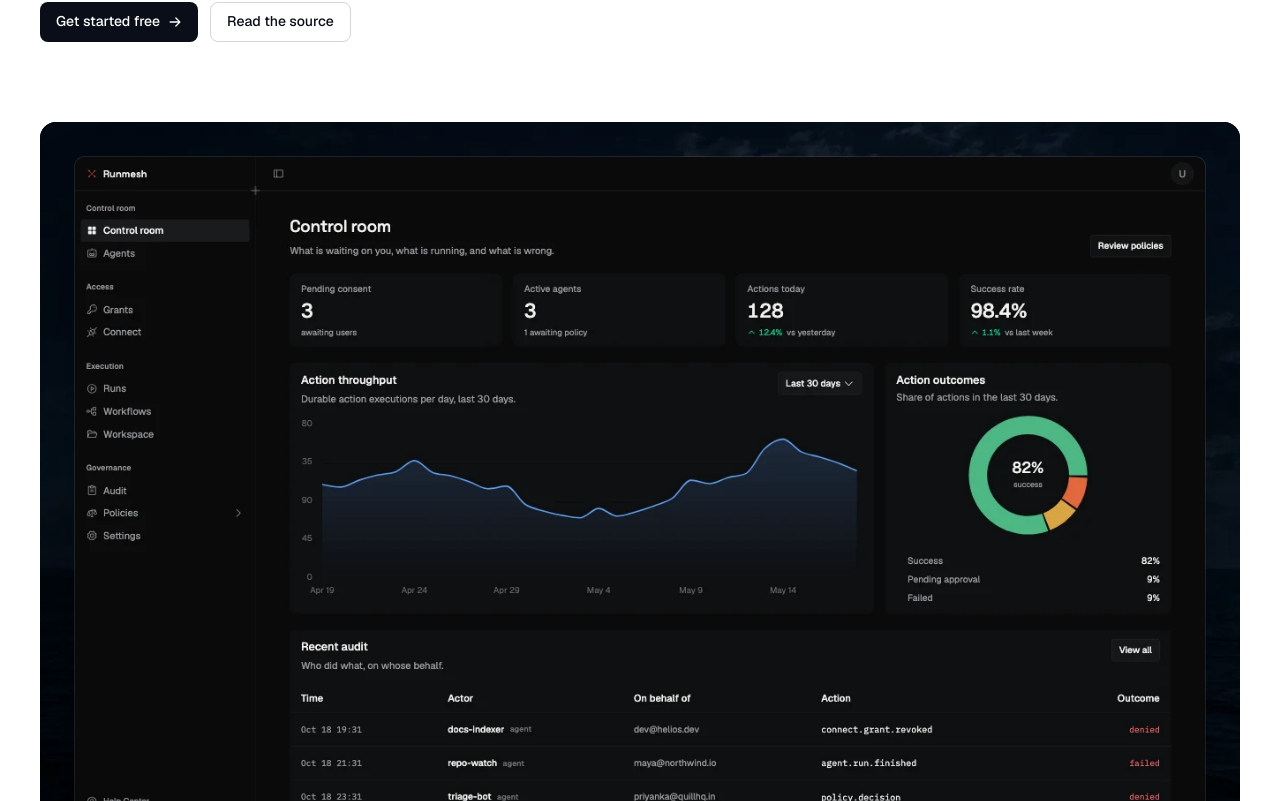
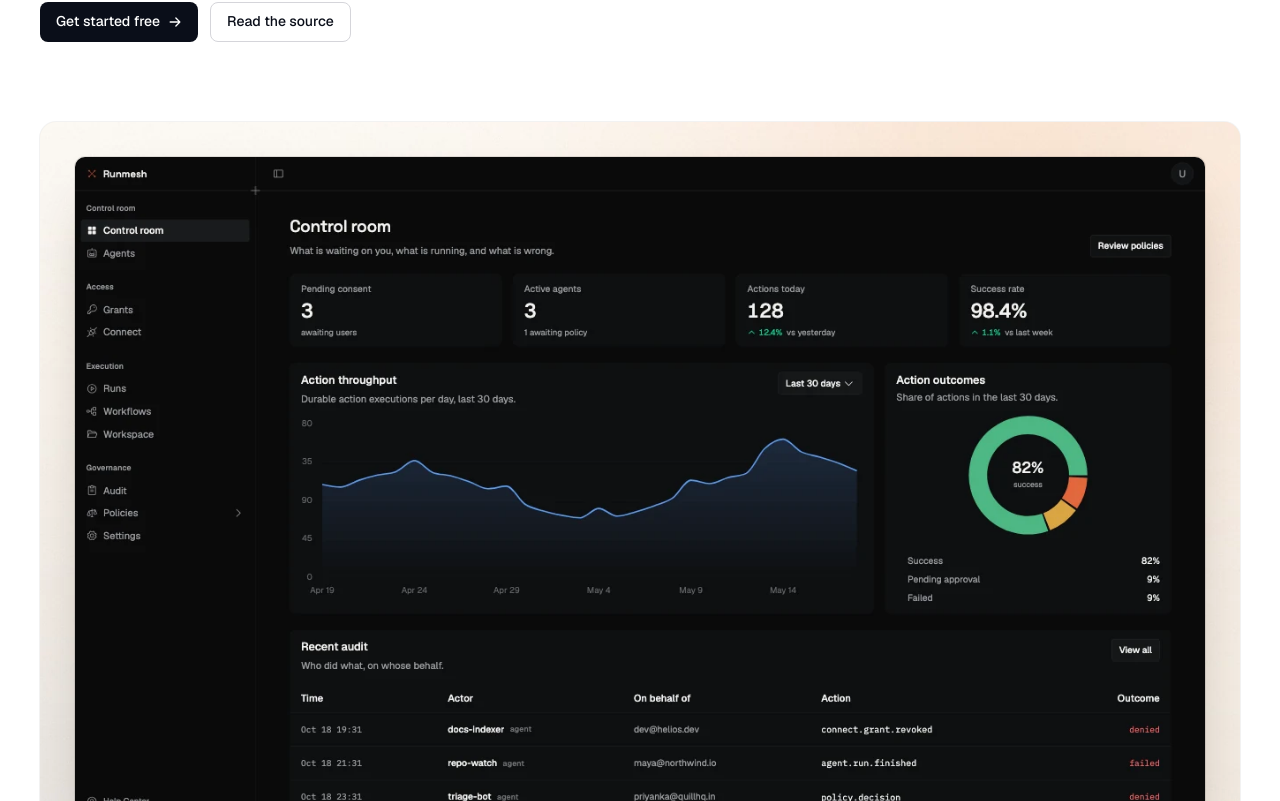
Before and after one commit to Daviduche03/Runmesh, a React (Vite) app in the folder frontend/: page / in a window 1280 px wide. Shown: the part 399-1200 px from the top of the page. Built offline with nearby package versions, Linux system fonts and the light colour scheme.

Commit message:
Replace the dark river backdrop with a light warm scene

```diff
--- a/frontend/src/modules/landing/hero.tsx
+++ b/frontend/src/modules/landing/hero.tsx
@@ -39,9 +39,9 @@ export function Hero() {
 				</div>
 
 				<div className={`${container} mt-16 lg:mt-20`}>
-					<div className="relative overflow-hidden rounded-2xl bg-[#05070d] p-[18px] sm:p-[26px] lg:p-[35px]">
+					<div className="relative overflow-hidden rounded-2xl bg-[#f3ece2] p-[18px] ring-1 ring-black/5 sm:p-[26px] lg:p-[35px]">
 						<img
-							src="/river.webp"
+							src="/hero-backdrop.webp"
 							alt=""
 							aria-hidden="true"
 							className="absolute inset-0 size-full object-cover"
@@ -49,7 +49,7 @@ export function Hero() {
 						<img
 							src="/shots/control-room.webp"
 							alt="The Runmesh control room: pending consent, active agents, action throughput, action outcomes, and a live audit feed."
-							className="relative block w-full rounded-[10px] shadow-[0_30px_70px_-24px_rgba(0,0,0,0.85)] ring-1 ring-white/10"
+							className="relative block w-full rounded-[10px] shadow-[0_28px_60px_-28px_rgba(62,42,24,0.45)] ring-1 ring-black/10"
 						/>
 					</div>
 				</div>
```
Also changed, not shown: frontend/public/hero-backdrop.webp (added), frontend/public/river.webp (deleted).
